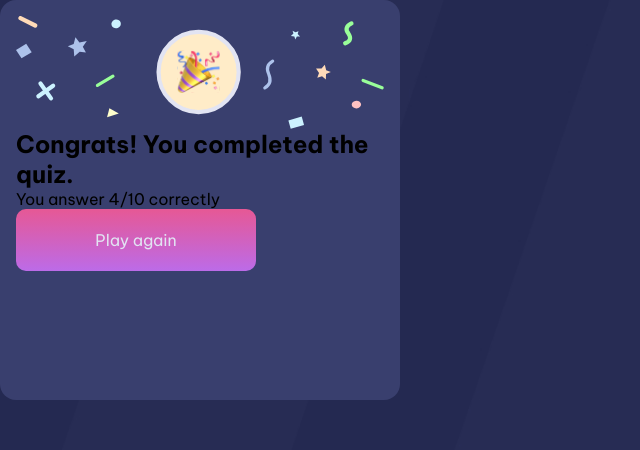
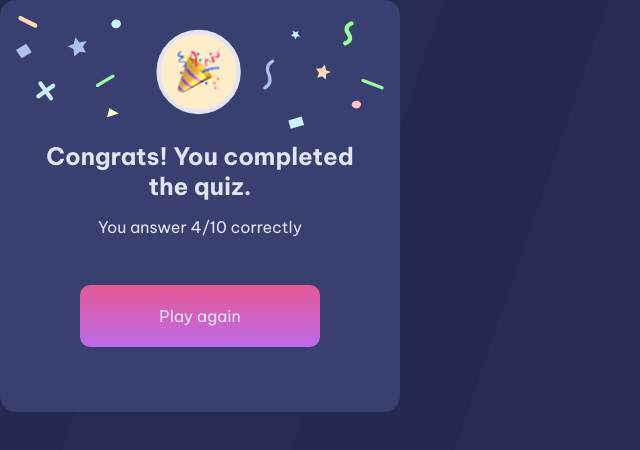
Before and after one commit to EdiedRamos/country-quiz, a React (Vite) app: page / in a window 1280 px wide. Shown: the top 450 px of the page, without its empty margins (0-640 px from the left). Built offline with nearby package versions, Linux system fonts and the light colour scheme; no server answers.

Commit message:
style: update result styles

```diff
--- a/src/components/Organisms/Result/Result.scss
+++ b/src/components/Organisms/Result/Result.scss
@@ -6,6 +6,25 @@
   border-radius: 1rem;
   background-color: $blue-100;
   padding: 1rem;
-  width: 400px;
-  height: 400px;
+  max-width: 400px;
+  min-height: 412px;
+
+  &__congrats,
+  &__result {
+    color: $white;
+    text-align: center;
+  }
+
+  &__congrats {
+    margin-top: 12px;
+    padding: 0 1rem;
+  }
+
+  &__result {
+    margin-top: 16px;
+  }
+
+  &__play-again {
+    margin: 48px auto 0 auto;
+  }
 }
--- a/src/components/Organisms/Result/Result.tsx
+++ b/src/components/Organisms/Result/Result.tsx
@@ -7,9 +7,11 @@ export const Result = () => {
   return (
     <section className="result">
       <img src={CongratsImg} alt="Congrats icon" />
-      <h2>Congrats! You completed the quiz.</h2>
-      <p>You answer 4/10 correctly</p>
-      <Button className="button--selected">Play again</Button>
+      <h2 className="result__congrats">Congrats! You completed the quiz.</h2>
+      <p className="result__result">You answer 4/10 correctly</p>
+      <Button className="button--selected result__play-again">
+        Play again
+      </Button>
     </section>
   );
 };
```
